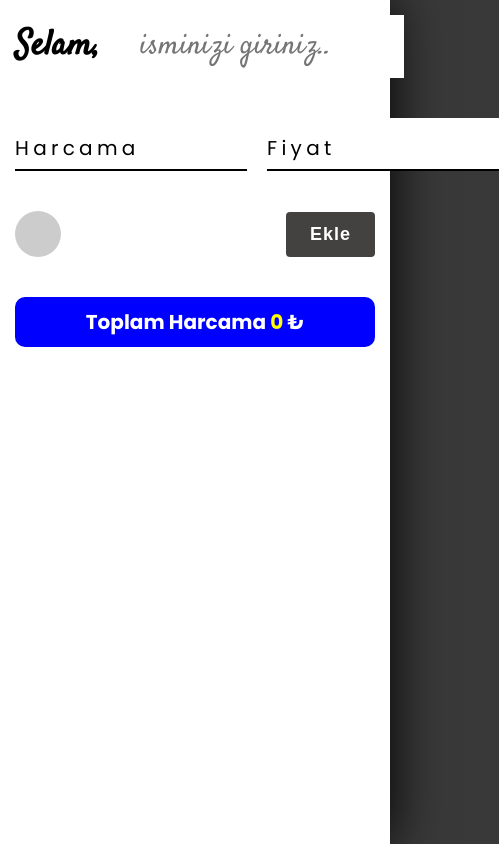
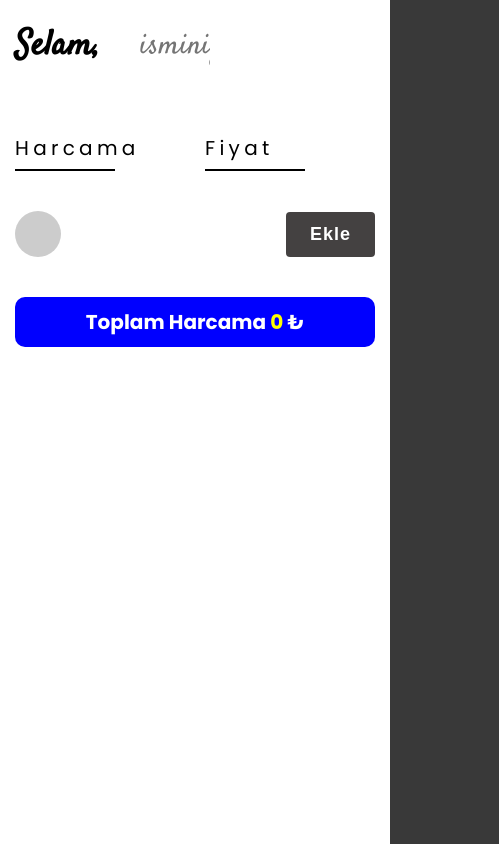
Before and after one commit to MertToprak18/expense-calculator, a plain HTML site: page index.html in a window 390 px wide. Shown: the whole page, 499 px wide, since content can reach past the window. Drawn offline with Linux system fonts and the light colour scheme.

Commit message:
second commit

```diff
--- a/style.css
+++ b/style.css
@@ -41,6 +41,14 @@ body {
     max-width: unset;
     min-width: unset;
     padding: 15px;
+  }
+}
+@media (max-width: 480px) {
+  .form-control input {
+    width: 100px;
+  }
+  .greet input {
+    width: 100px;
   }
 }
 
```
